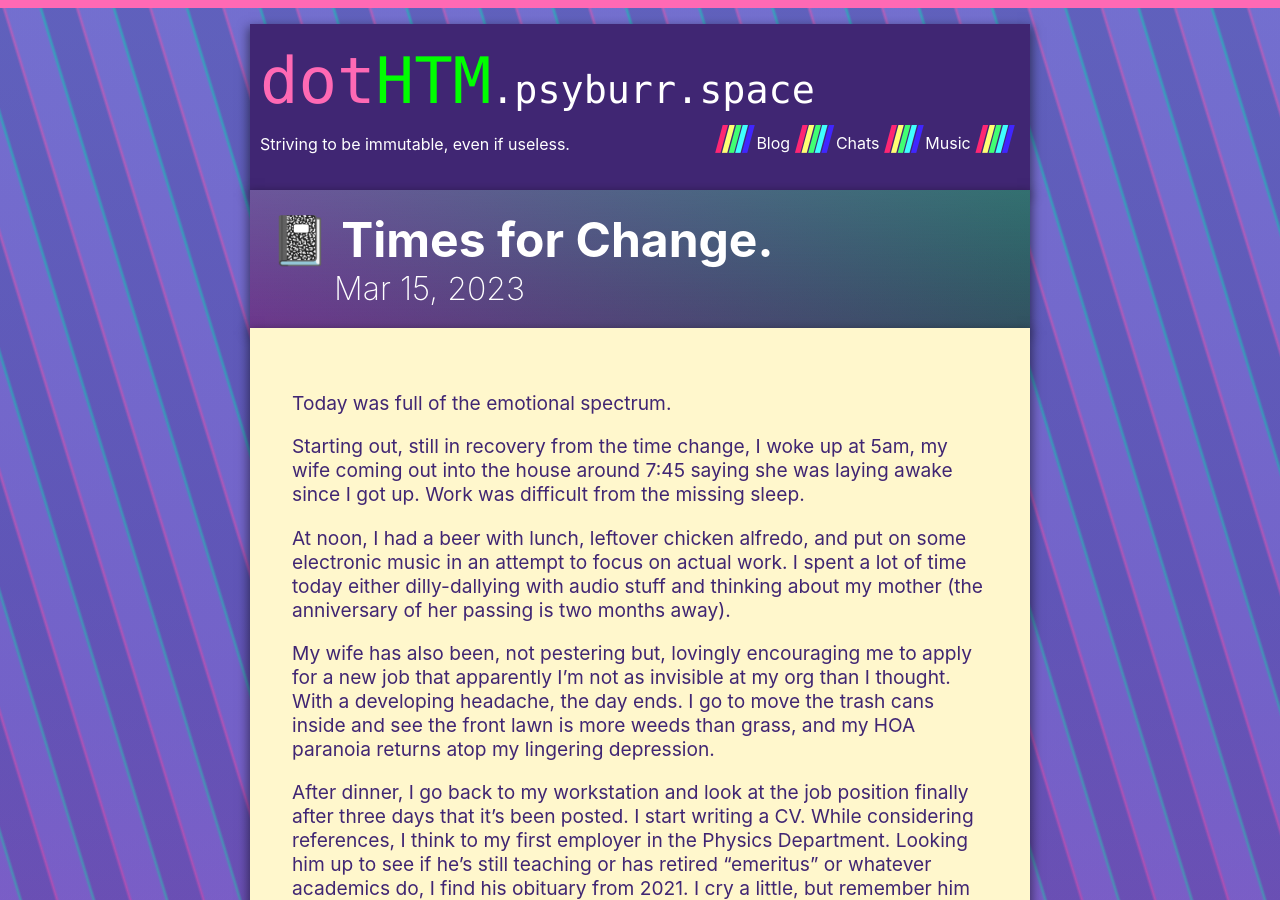
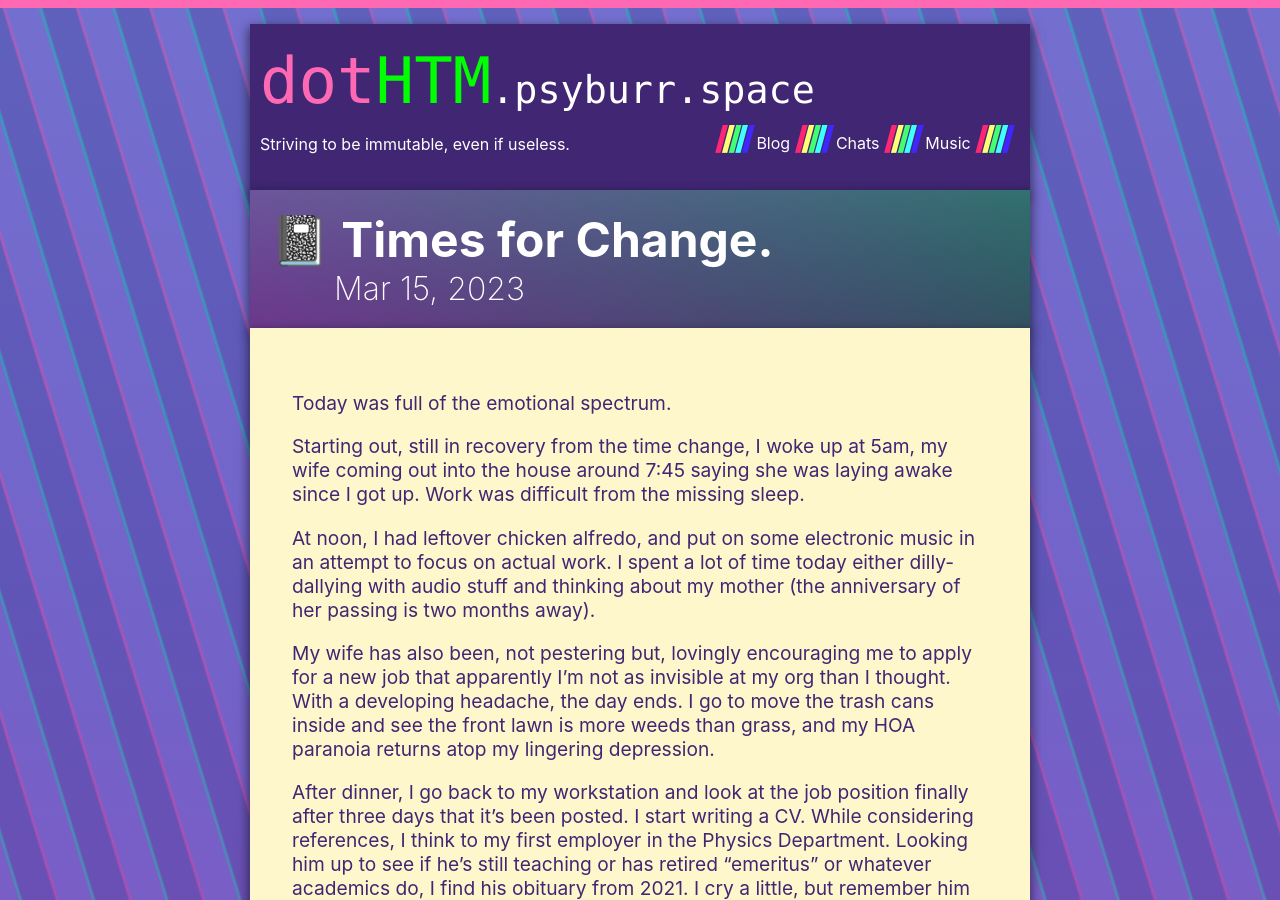
Before and after one commit to dotHTM/dothtm.github.io, a Jekyll site: the page built from blog/2023-03-15_times_for_change.md, in a window 1280 px wide and 900 px high. Built offline with Jekyll 4.4.1, drawn with Linux system fonts in a browser that asks for light colours.

Commit message:
Update 2023-03-15_times_for_change.md

```diff
--- a/blog/2023-03-15_times_for_change.md
+++ b/blog/2023-03-15_times_for_change.md
@@ -8,7 +8,7 @@ Today was full of the emotional spectrum.
 
 Starting out, still in recovery from the time change, I woke up at 5am, my wife coming out into the house around 7:45 saying she was laying awake since I got up. Work was difficult from the missing sleep.
 
-At noon, I had a beer with lunch, leftover chicken alfredo, and put on some electronic music in an attempt to focus on actual work. I spent a lot of time today either dilly-dallying with audio stuff and thinking about my mother (the anniversary of her passing is two months away).
+At noon, I had leftover chicken alfredo, and put on some electronic music in an attempt to focus on actual work. I spent a lot of time today either dilly-dallying with audio stuff and thinking about my mother (the anniversary of her passing is two months away).
 
 My wife has also been, not pestering but, lovingly encouraging me to apply for a new job that apparently I'm not as invisible at my org than I thought. With a developing headache, the day ends. I go to move the trash cans inside and see the front lawn is more weeds than grass, and my HOA paranoia returns atop my lingering depression.
 
```
